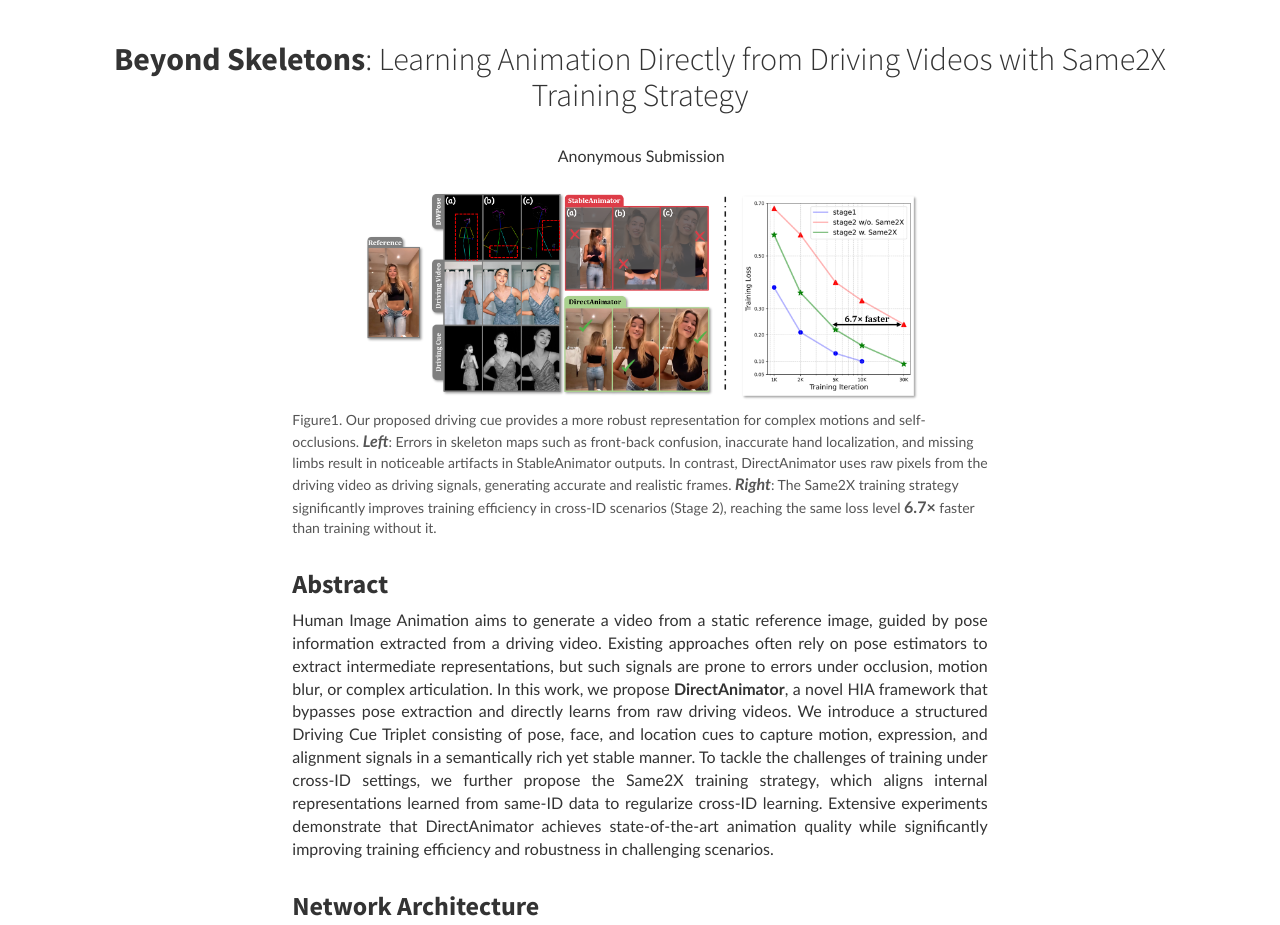
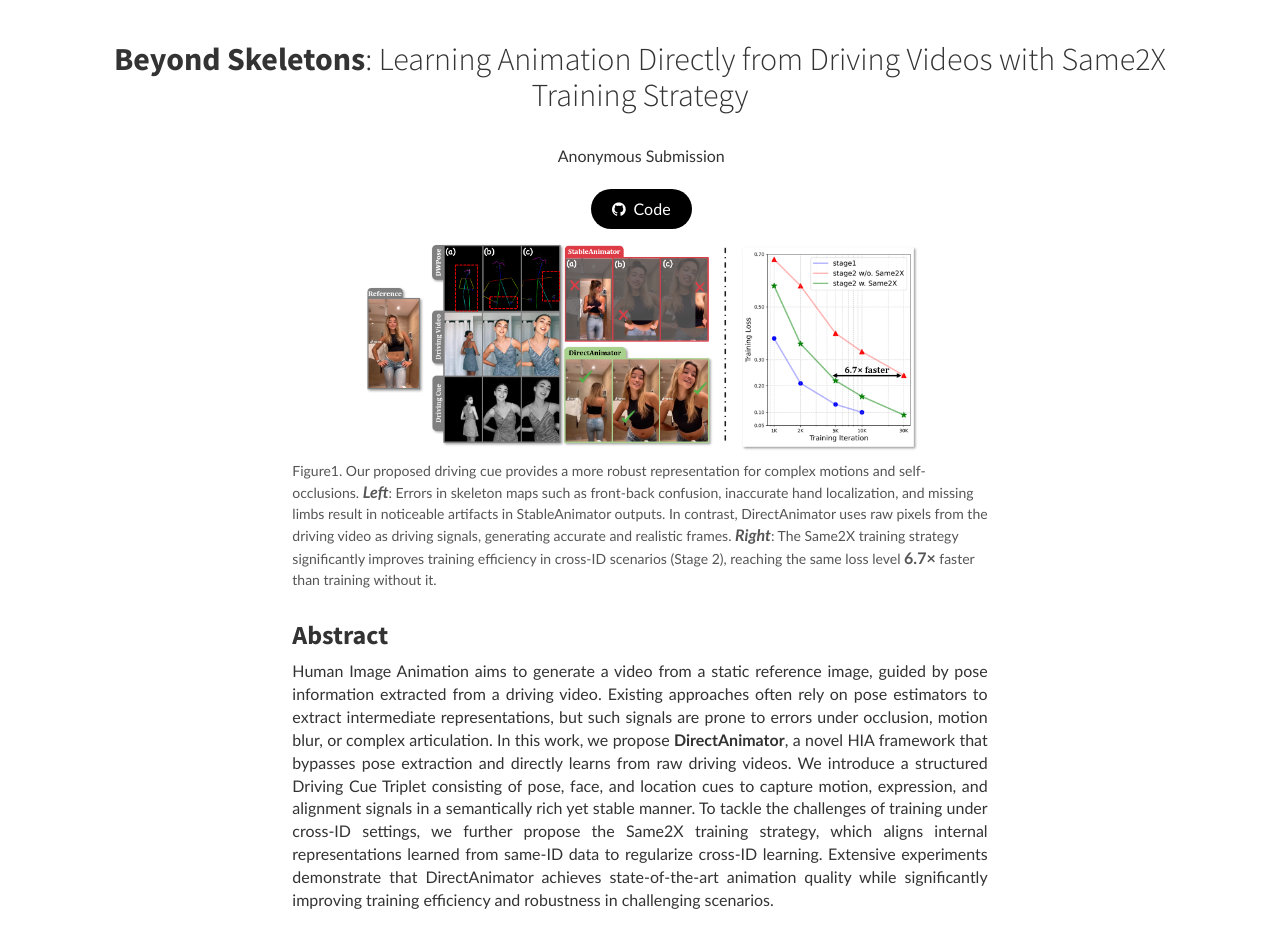
Before and after one commit to DirectAnimator/DirectAnimator.github.io, a plain HTML site: page index.html in a window 1280 px wide. Shown: the top 925 px of the page. Drawn offline with nearby package versions, Linux system fonts and the light colour scheme; some packages are replaced by stand-ins of ours; a script that the page names is missing.

Commit message:
update index.html

```diff
--- a/index.html
+++ b/index.html
@@ -51,6 +51,29 @@
     <script src="https://cdnjs.cloudflare.com/ajax/libs/clipboard.js/1.5.3/clipboard.min.js"></script>
 
     <script src="js/app.js"></script>
+
+    <style>
+        .github-pill {
+            border-radius: 50px;
+            padding: 8px 20px;
+            font-weight: 500;
+            font-size: 16px;
+            transition: background-color 0.3s ease;
+            background-color: #000;
+            color: #fff;
+            display: inline-flex;
+            align-items: center;
+            gap: 8px;
+            text-decoration: none;
+        }
+
+        .github-pill:hover {
+            background-color: #333;
+            color: #fff;
+            text-decoration: none;
+        }
+    </style>
+
 </head>
 
 <body>
@@ -69,6 +92,17 @@
                         <br><p>Anonymous Submission</p>
                     </li>
                 </ul>
+            </div>
+        </div>
+        <div class="row">
+            <div class="col-md-8 col-md-offset-2 text-center">
+            <ul class="list-inline">
+                <li>
+                <a class="btn btn-dark github-pill" href="https://anonymous.4open.science/r/EgoPressDiff/README.md" target="_blank" role="button">
+                    <i class="fa fa-github"></i> Code
+                </a>
+                </li>
+            </ul>
             </div>
         </div>
 
```
